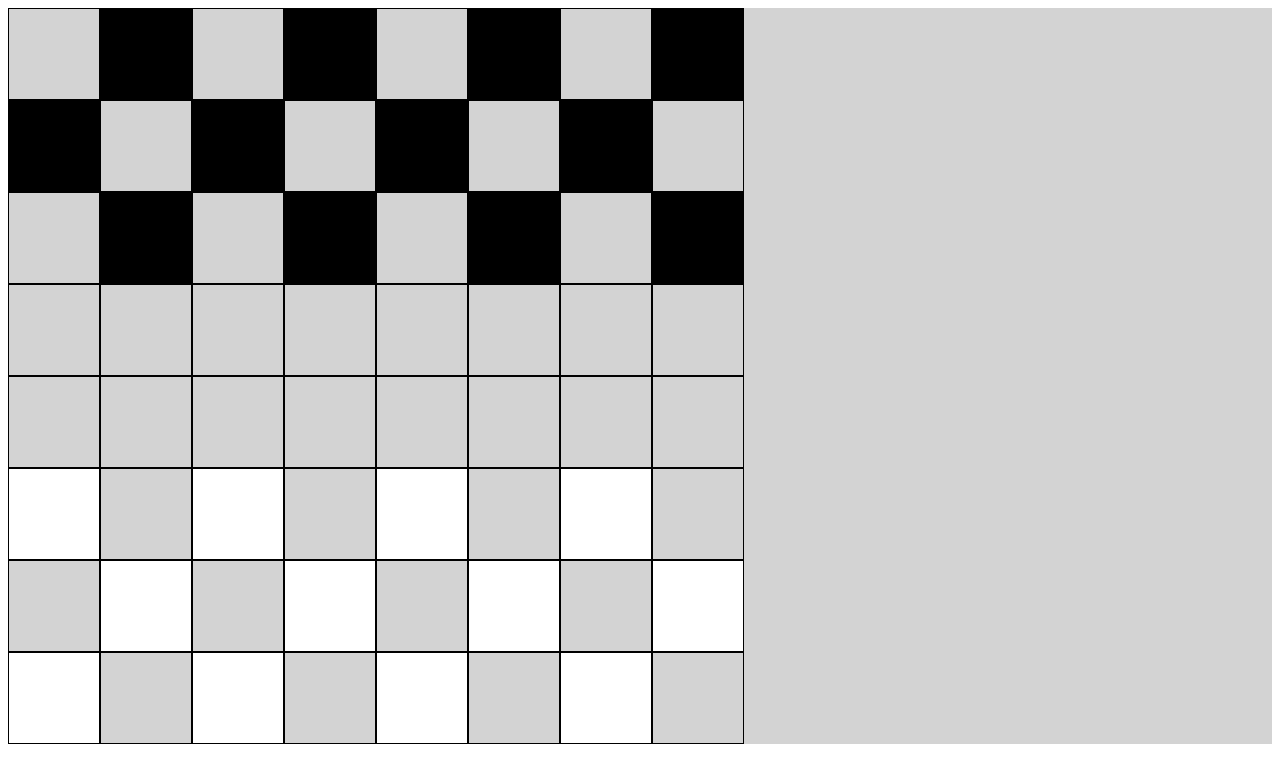
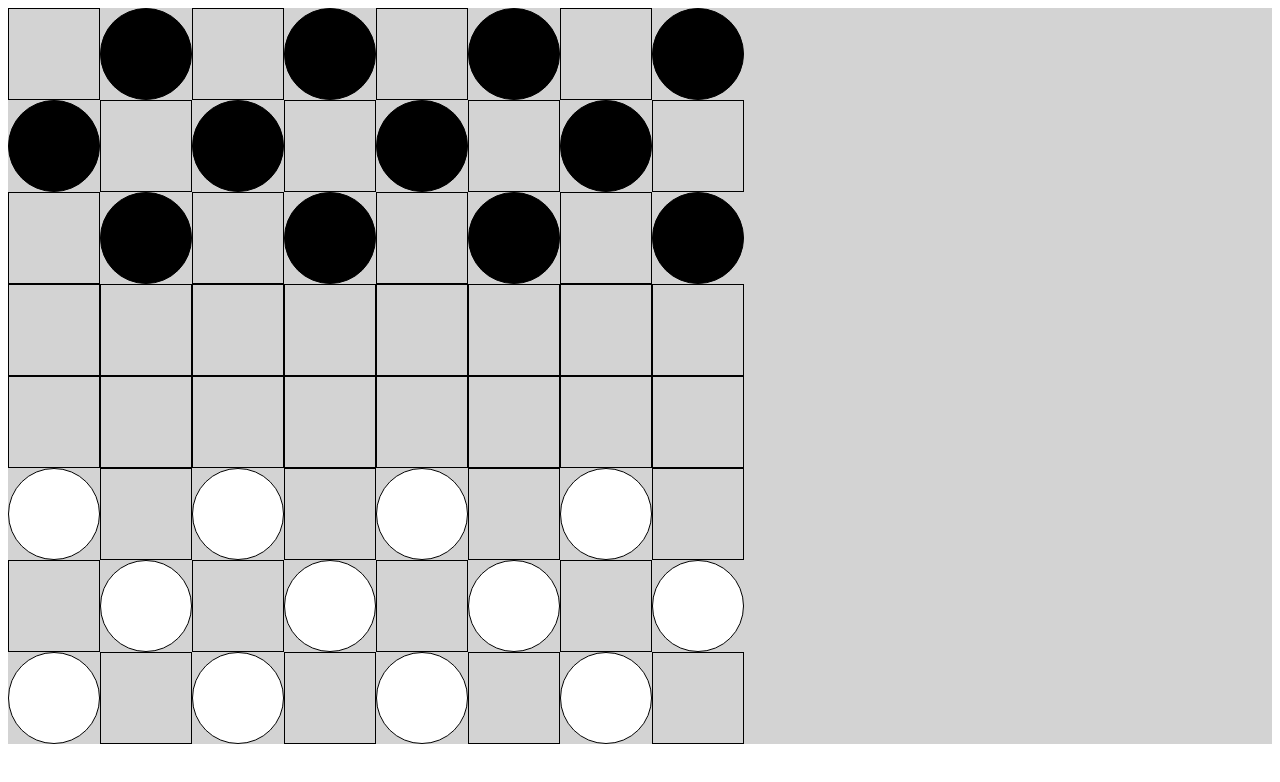
Before and after one commit to m-tu/danel, a website built with webpack: page index.html in a window 1280 px wide. Built offline with nearby package versions, Linux system fonts and the light colour scheme.

Commit message:
Small css hax to make pieces circles

```diff
--- a/src/css/main.css
+++ b/src/css/main.css
@@ -7,6 +7,10 @@
     border: 1px solid black;
     width: 90px;
     height: 90px;
+}
+
+.piece {
+    border-radius: 50%
 }
 
 .black {
```
